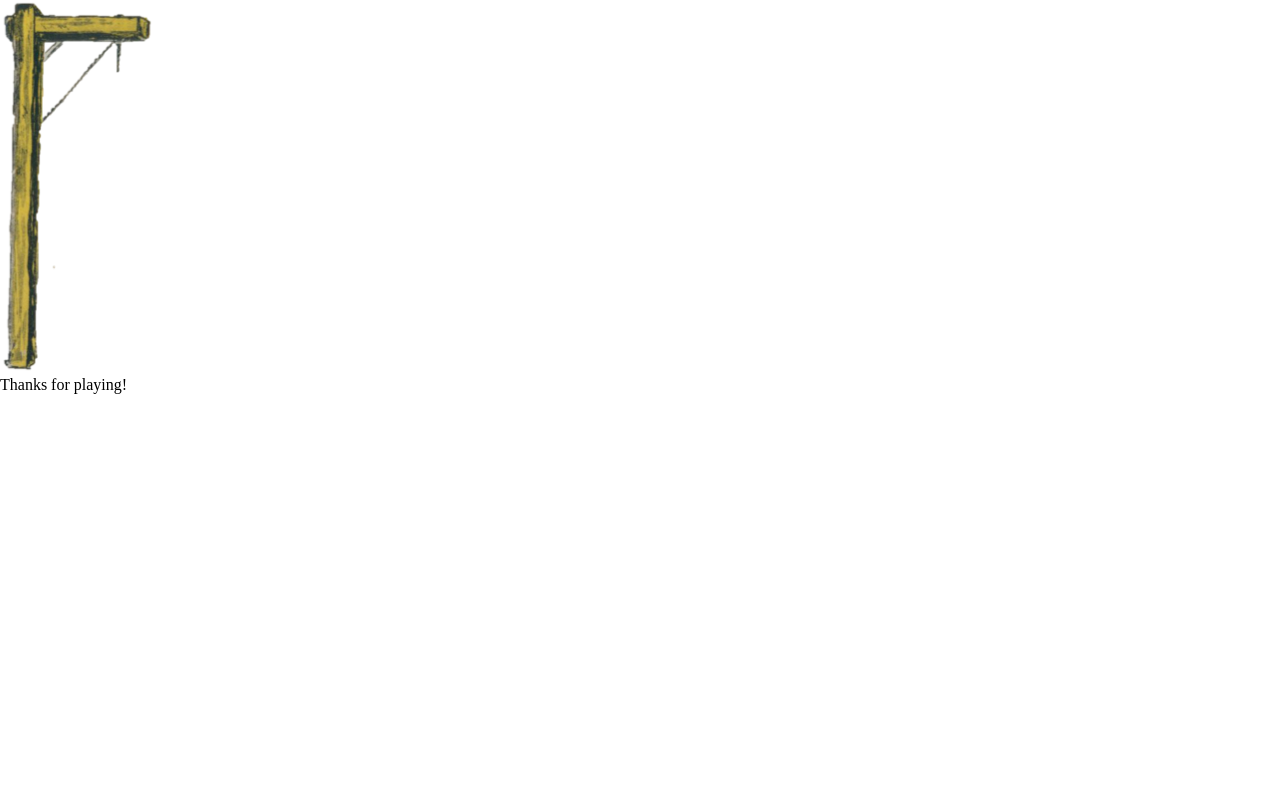
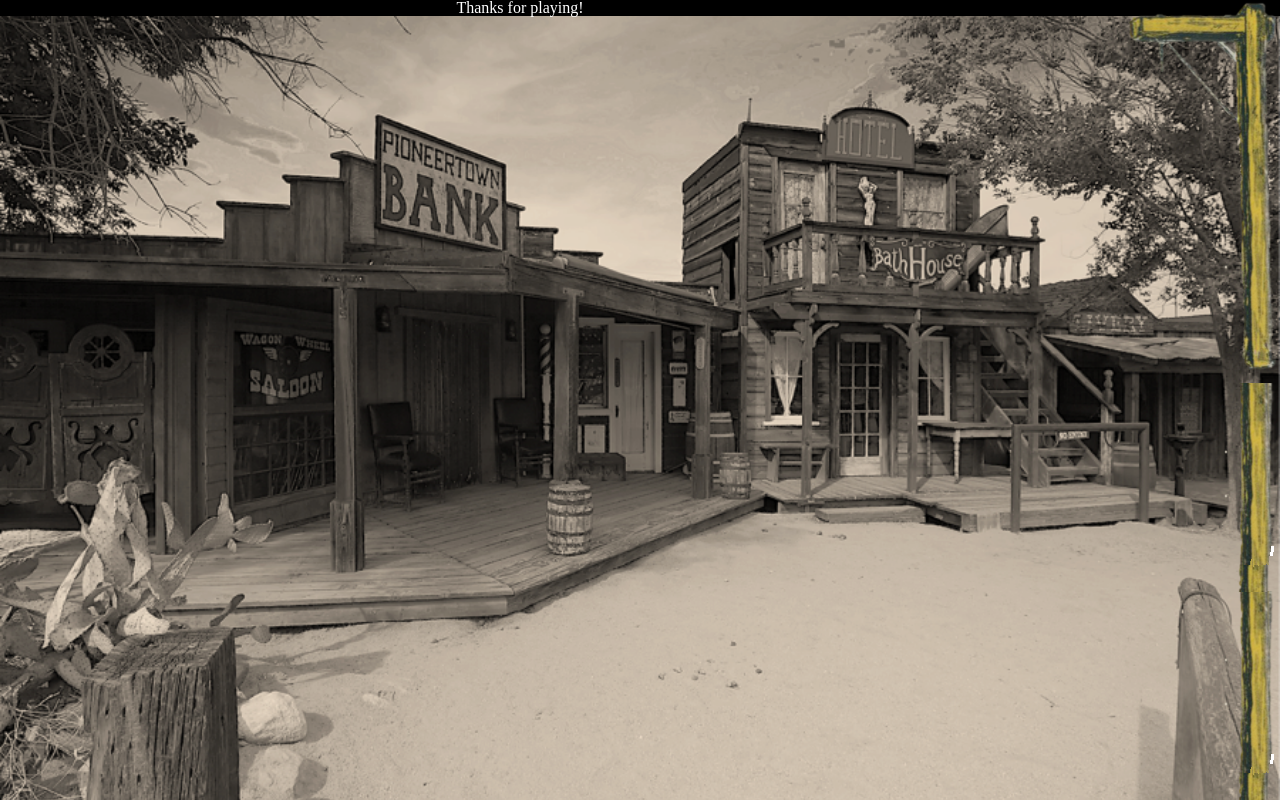
Before and after one commit to BFGriffith/JavaScript-games, a PHP site: page / in a window 1280 px wide. Run offline with PHP 8.4, Linux system fonts and the light colour scheme.

Commit message:
added Pioneertown, California for Spaghetti Western theme background-image, corresponding attribution and CreativeCommons-copyleft-GPL, plus a telescoping-gallows for hangman

```diff
--- a/assets/css/hangman.css
+++ b/assets/css/hangman.css
@@ -0,0 +1,35 @@
+/*
+Saloon, bank, bath house, and livery stable fronts in Pioneertown, California: an unincorporated and inhabited town built in 1946 as a movie/tv set by, amongst others, Roy Rogers. Photo by Matthew Field, 2008. Permission is granted to copy, distribute and/or modify this document under the terms of the GNU Free Documentation and Creative Commons licenses. Copyleft: This work of art is free; you can redistribute it and/or modify it according to terms of the Free Art License.
+*/
+
+html {
+  background: url(/assets/images/Pioneertown_California.png) no-repeat center center fixed;
+  -webkit-background-size: cover;
+  -moz-background-size: cover;
+  -o-background-size: cover;
+  background-size: cover;
+}
+
+/* hangman graphics-user-interface */
+#hangman_container {
+  display:block;
+  }
+#gallows {
+  position: relative;
+  float: right;
+  z-index: 10;
+}
+#gallows_extension1 {
+  position: absolute;
+  right: 0;
+  bottom: 0;
+  z-index: 8;
+}
+#gallows_extension2 {
+  position: absolute;
+  right: 0;
+  bottom: 208px;
+  z-index: 9;
+}
+
+/* hangman media-queries */
--- a/assets/css/styles.css
+++ b/assets/css/styles.css
@@ -1 +1,9 @@
 * { text-decoration: none; }
+main {
+  display: block;
+}
+footer {
+  color: #ffffff;
+  background-color: black;
+  text-align: center;
+}
--- a/index.html
+++ b/index.html
@@ -9,6 +9,7 @@
   <title>JavaScript-games</title>
   <link rel="stylesheet" type="text/css" href="assets/css/reset.css">
   <link rel="stylesheet" type="text/css" href="assets/css/styles.css">
+  <link rel="stylesheet" type="text/css" href="assets/css/hangman.css">
 </head>
 
 <body>
@@ -19,13 +20,19 @@
       </div>
     </header>
     <main>
-      <img src="assets/images/gallows.png" alt="gallows" />
+      <div id="hangman_container">
+        <img id="gallows" src="assets/images/gallows.png" alt="gallows" />
+        <img id="gallows_extension1" src="assets/images/gallows_extension.png" alt="gallows extension" />
+        <img id="gallows_extension2" src="assets/images/gallows_extension.png" alt="gallows extension" />
+
+      </div>
     </main>
 
     <footer>
-      <p>Thanks for playing!</p>
+      <p><em>Thanks for playing!</em></p>
     </footer>
-  </div><!-- END pagewrap -->
+  </div>
+  <!-- END-pagewrap -->
 
   <script src="scripts/hangman.js"></script>
 </body>
```
Also changed, not shown: LICENSE.md (added), assets/images/Pioneertown_California.jpg (added), assets/images/Pioneertown_California.png (added), assets/images/gallows.png, assets/images/gallows_extension.png (added).
